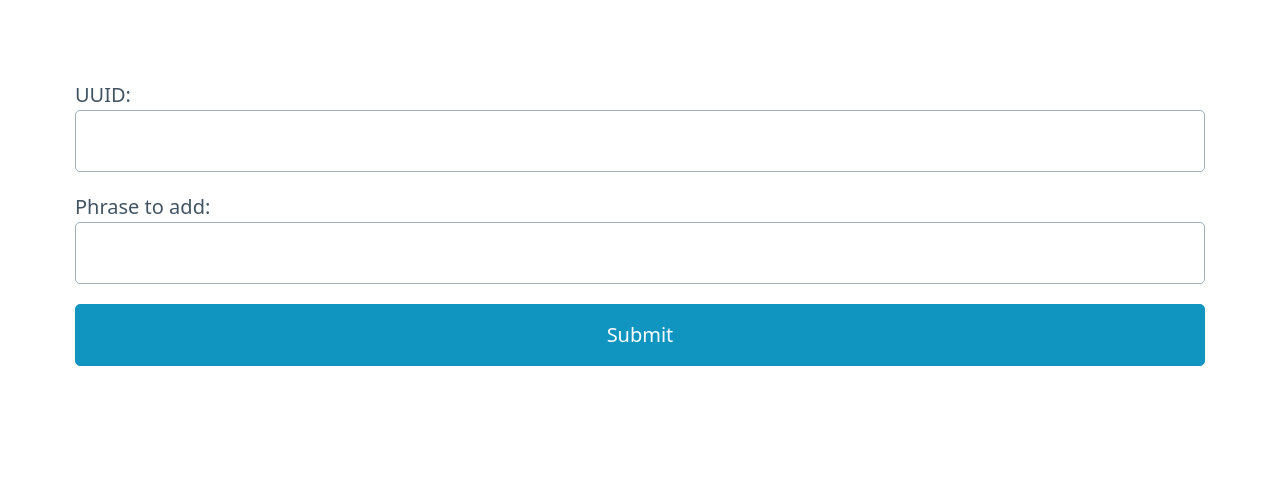
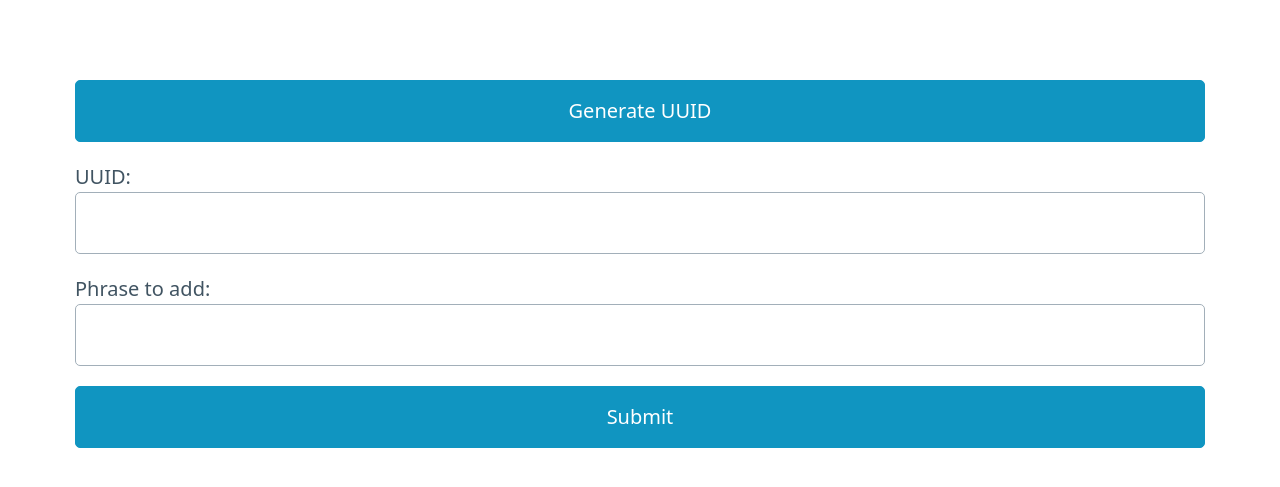
Before and after one commit to pdulak/localEmbeddingsAPI, a Flask app: page /upsert/ in a window 1280 px wide. Shown: the top 487 px of the page. Run offline with Flask 2, Linux system fonts and the light colour scheme.

Commit message:
feat: add funciton to pull uuid using api

```diff
--- a/app/templates/upsert.html
+++ b/app/templates/upsert.html
@@ -5,8 +5,18 @@
     <link rel="stylesheet" href="https://cdn.jsdelivr.net/npm/@picocss/pico@1/css/pico.min.css">
 </head>
 <body>
+    <script>
+        function get_uuid() {
+            fetch('https://www.uuidtools.com/api/generate/v1')
+            .then(response => response.json())
+            .then(data => {
+                document.getElementsByName('ID')[0].value = data[0];
+            });
+        }
+    </script>
     <main class="container">
     <form action="/upsert/" method="POST">
+        <input type="button" value="Generate UUID" onclick="get_uuid()"><br>
         UUID: <input type="text" name="ID"><br>
         Phrase to add: <input type="text" name="phrase"><br>
         <input type="submit" value="Submit">
```
